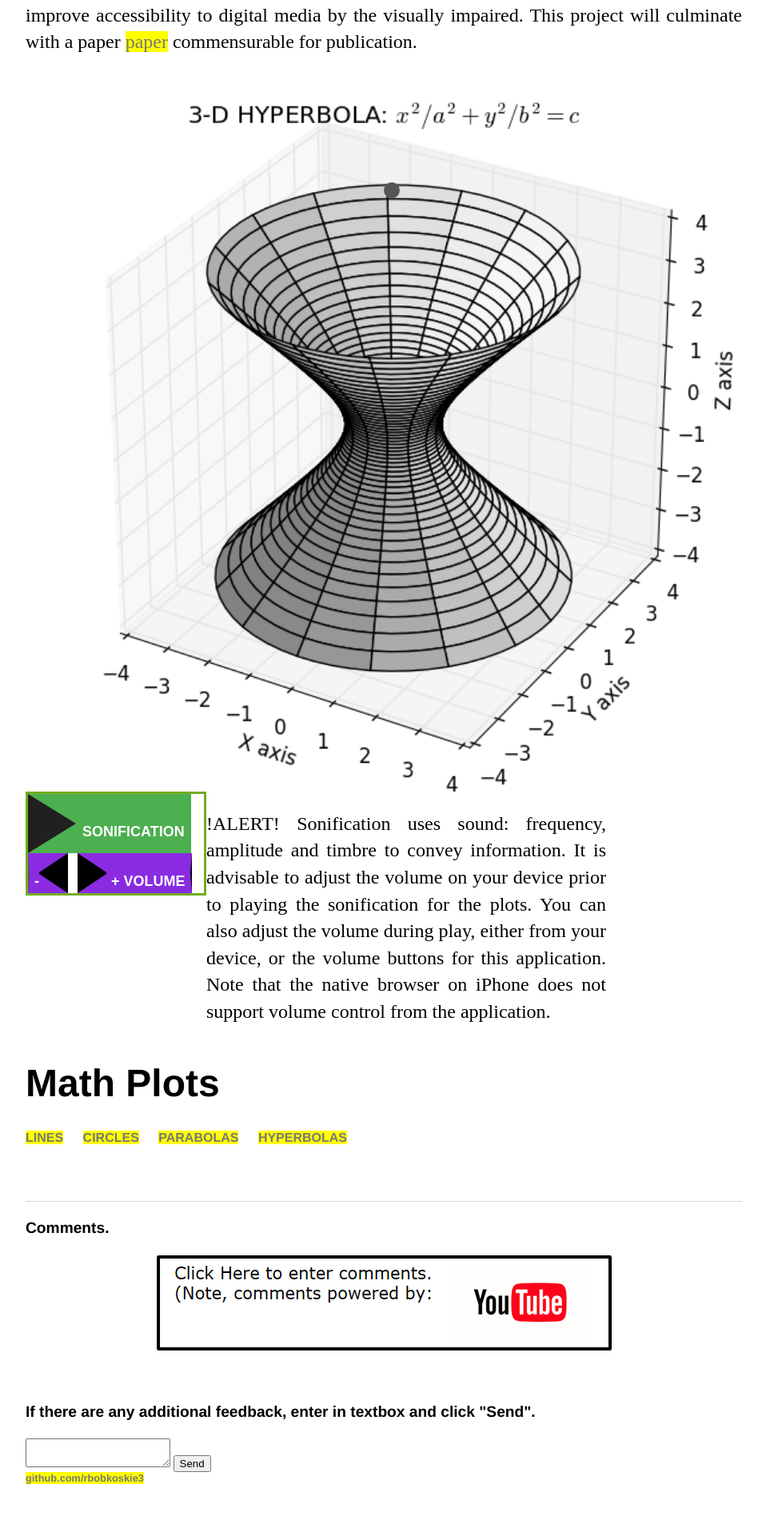
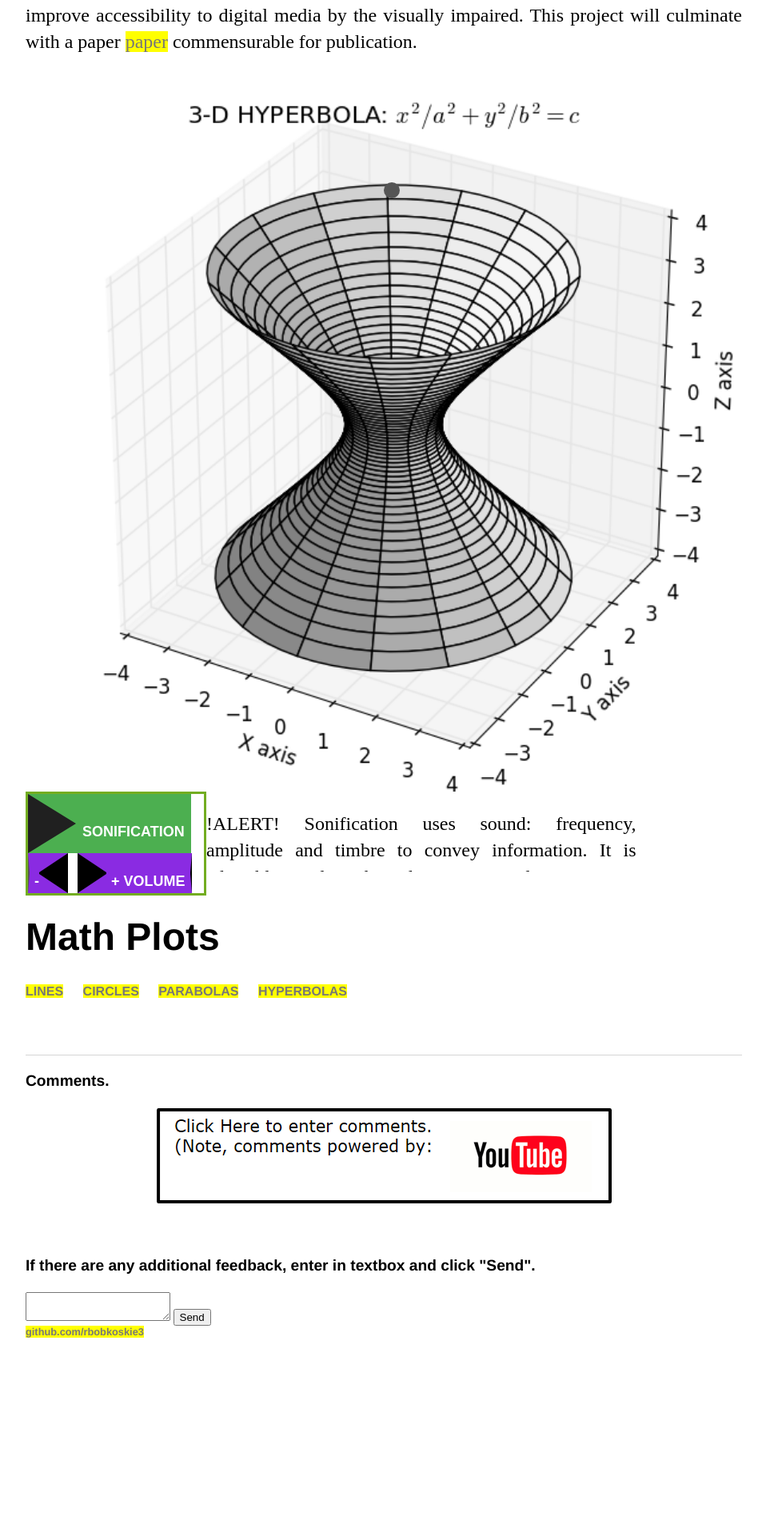
Before and after one commit to rbobkoskie3/rbobkoskie3.github.io, a Jekyll site: the page built from index.html, in a window 1280 px wide. Shown: the part 753-2669 px from the top of the page at 80% size, without its empty margins (160-1118 px from the left). Built offline with Jekyll 4.4.1, drawn with Linux system fonts in a browser that asks for light colours; after the commit the page ends 2486 px from its top, so only the background shows below that.

Commit message:
Add files via upload

```diff
--- a/index.html
+++ b/index.html
@@ -269,10 +269,6 @@ title: Math, Sonification, Plots
         */
 
         .floatButton {
-            //width:30%;
-            //height:400px;
-            //float:left;
-
             width: 220px;
             height: 100%;
             // transform: scale(.5, .5);
@@ -282,17 +278,14 @@ title: Math, Sonification, Plots
         }
 
         .floatWarning {
-            //width:70%;
-            //height:400px;
-            //float:left;
-
-            width: 500px;
-            height: 200px;
+            width:60%;
+            //width: 500px;
+            height: 100px;
             display:inline-block;
-            //float:left;
+            // float:left;
             position:relative;
             // position:absolute;
-            //overflow-y: scroll;
+            overflow-y: scroll;
             // padding: 0px 10px 0px 10px;
             // border: 3px solid #73AD21;
         }
```
